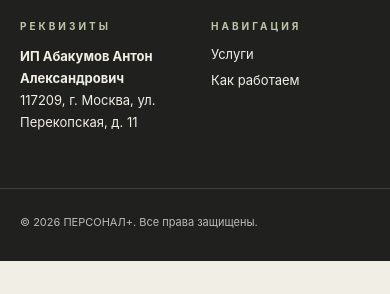
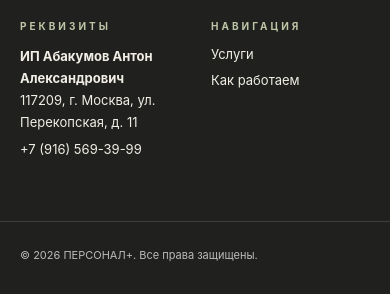
Before and after one commit to abdulguna216-pixel/personalplus, a plain HTML site: page index.html in a window 390 px wide. Shown: the part 7269-7563 px from the top of the page. Before the commit the page ends 7530 px from the top, so only its background shows below. Drawn offline with Linux system fonts and the light colour scheme.

Commit message:
Add contact phone to footer

```diff
--- a/index.html
+++ b/index.html
@@ -125,6 +125,7 @@
         <p class="eyebrow">Реквизиты</p>
         <p><strong>ИП Абакумов Антон Александрович</strong></p>
         <address>117209, г. Москва, ул. Перекопская, д. 11</address>
+        <a href="tel:+79165693999">+7 (916) 569-39-99</a>
       </div>
       <div><p class="eyebrow">Навигация</p><a href="#directions">Услуги</a><a href="#process">Как работаем</a></div>
     </div>
```
